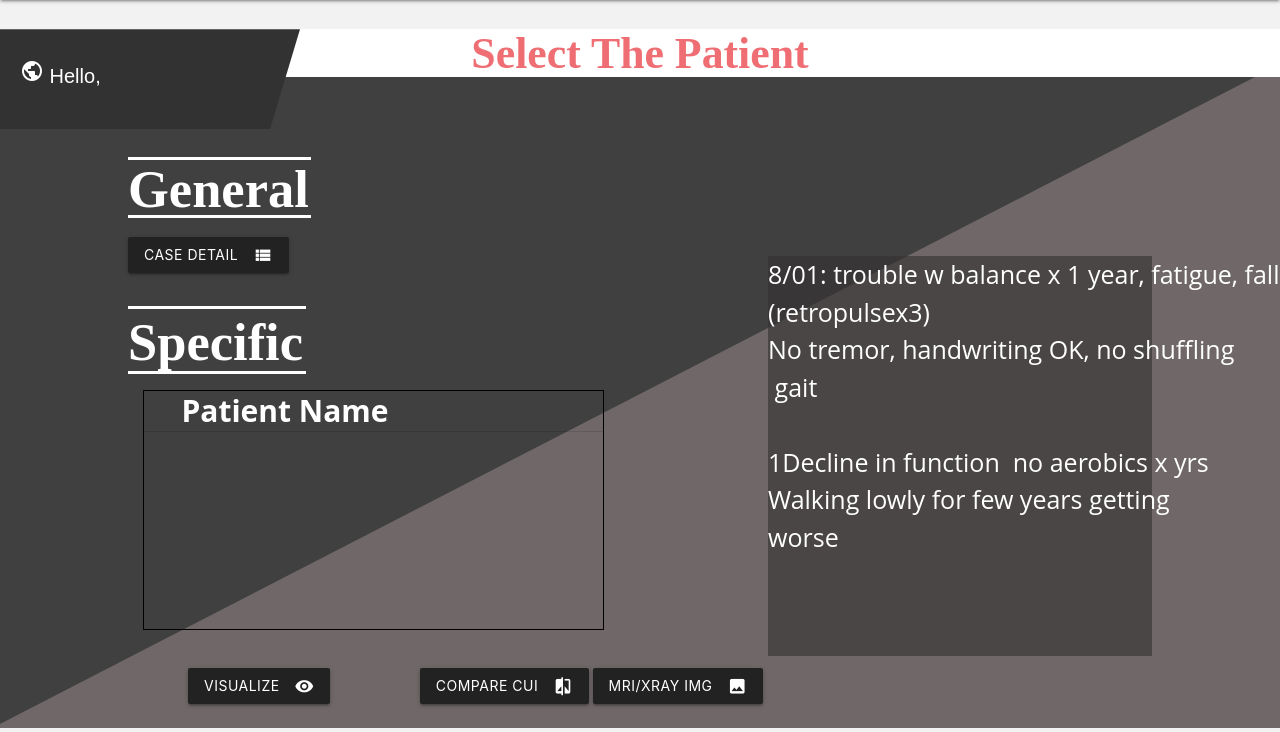
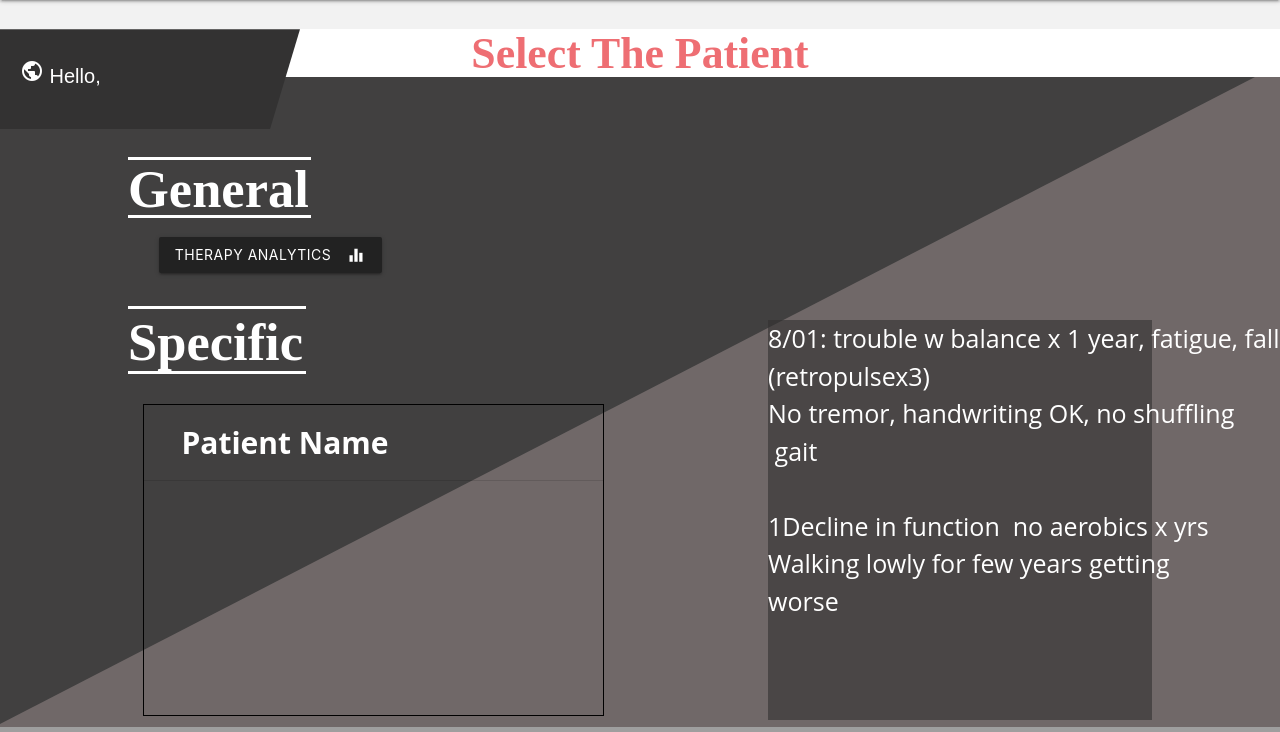
Before and after one commit to CCU-KLDP/IMDSS, a Django app: template IMDSS/templates/select_patient/select_patient.html in a window 1280 px wide. Shown: the part 64-796 px from the top of the page. Run offline with Django 3.2, Linux system fonts and the light colour scheme; the template is opened without the code that fills it, so the values that code supplies are empty; some libraries are stand-ins or nearby versions; some web fonts are replaced; grey boxes are pictures that could not be loaded.

Commit message:
adjust select_patient

```diff
--- a/IMDSS/select_patient/views.py
+++ b/IMDSS/select_patient/views.py
@@ -16,12 +16,12 @@ def response_as_json(data):
     response["Access-Control-Allow-Origin"] = "*"
     return response
 
+
 def get_patient_list():
-
     return list(Patient.objects.all())
 
+
 def select_patient_view(request):
-
     # doctor_id = request.GET['doctor_id']
     doctor_id = '04135'
     login_doctor = Doctor.objects.get(doctor_id=doctor_id)
--- a/IMDSS/static/css/select_patient/bg.css
+++ b/IMDSS/static/css/select_patient/bg.css
@@ -3,7 +3,7 @@
     margin: 0 auto;
     padding: 0;
     margin-top: 0%; /*改圖片上尖閣*/
-    margin-bottom: 15%;
+    margin-bottom: 10%;
     height: 60%;
 }
 
@@ -14,13 +14,14 @@
     margin-top: 0px;
     margin-left: 1.5%;
     padding-right: 0%;
-    height: 50%;
+    height: 65%;
     width: 45%;
     top: 0px;
 }
 
+
+
 #select-pats-table>thead>tr{
-    line-height: 10px;
     top: 70px;
     display: table;
     width: 100%;
@@ -31,7 +32,7 @@
 #select-pats-table>tbody{
     top: 90px;
     display: block;
-    height: 175px;
+    height: 298px;
     overflow-y: scroll;
     color: white;
     font-size: 20px;
@@ -56,14 +57,14 @@
     top: 22px;
 }
 
-.display{
+#display{
     margin-right: 8%;
     padding-right: 30%;
     margin-bottom: 10%;
     position: absolute;
     float: right;
     left: 60%;
-    top: 40%;
+    top: 48%;
     width: 30%;
     height: 400px;
     font-size: 25px;
@@ -219,10 +220,10 @@ body{
 .wrapsearch{
 
     width: 200px;
-  position: relative;
-  top: 0px;
-  left: 400px;
-  transform: translate(-50%, -50%);
+    position: relative;
+    top: 0px;
+    left: 400px;
+    transform: translate(-50%, -50%);
 }
 
 .search {
@@ -267,7 +268,17 @@ body{
   color: white;
 }
 
+#visualize{
+    margin-left: 2%;
+}
 
+#emr_search{
+    margin-left: 3%;
+}
+
+#mri{
+    margin-left: 3%;
+}
 
 
 
@@ -317,7 +328,7 @@ body{
   }
 
   .ml1 .letter {
-      position: relative;
+    position: relative;
     display: inline-block;
     line-height: 1em;
     top: 20px;
--- a/IMDSS/templates/select_patient/select_patient.html
+++ b/IMDSS/templates/select_patient/select_patient.html
@@ -64,10 +64,11 @@
                     <span class="letters">General</span>
                     <span class="line line2"></span>
                 </span>
-            </h1><button id="detail" class="btn waves-effect waves-light detail" type="submit" name="action">Case Detail
-            <i class="material-icons right">view_list</i>
-        </button>
-            <h1 class="ml2 se2">
+            </h1>
+            <button id="detail" class="btn waves-effect waves-light detail large" style="margin-left: 3%;">Therapy Analytics
+                <i class="material-icons right">equalizer</i>
+            </button>
+            <h1 class="ml2 se2" style="margin-bottom: 40px;">
                 <span class="text-wrapper">
                     <span class="line line1"></span>
                     <span class="letters">Specific</span>
@@ -79,7 +80,7 @@
 
 
 
-        <div class="display">
+        <div id="display">
             8/01:&nbsp;trouble&nbsp;w&nbsp;balance&nbsp;x&nbsp;1&nbsp;year,&nbsp;fatigue,&nbsp;fall&nbsp;
             (retropulsex3)
             No&nbsp;tremor,&nbsp;handwriting&nbsp;OK,&nbsp;no&nbsp;shuffling<br>
@@ -110,65 +111,22 @@
                         </tr>
 
                     {% endfor %}
-                    <!-- <tr>
-                        <td width="7%" onclick="">Alethea Gorney</td>
-                    </tr>
-                    <tr>
-                        <td width="7%">Nakita Bible</td>
-                    </tr>
-                    <tr>
-                        <td width="7%">Diane Ruano</td>
-                    </tr>
-                    <tr>
-                        <td width="7%">Delaine Connor</td>
-                    </tr>
-                    <tr>
-                        <td width="7%">Lezlie Agar</td>
-                    </tr>
-                    <tr>
-                        <td width="7%">Kassie Pascual</td>
-                    </tr>
-                    <tr>
-                        <td width="7%">Clint Lenzen</td>
-                    </tr>
-                    <tr>
-                        <td width="7%">Cornelius Helbing</td>
-                    </tr>
-                    <tr>
-                        <td width="7%">Luci Bondurant</td>
-                    </tr>
-                    <tr>
-                        <td width="7%">Alden Wroten</td>
-                    </tr>
-                    <tr>
-                        <td width="7%">Kristina Sansom</td>
-                    </tr>
-                    <tr>
-                        <td width="7%">Dottie Waddington</td>
-                    </tr>
-                    <tr>
-                        <td width="7%">Chanell Paddock
-                        </td>
-                    </tr>
-                    <tr>
-                        <td width="7%">Sharonda Muscarella</td>
-                    </tr> -->
                 </tbody>
-
             </table>
         </div>
 
 
 
         <div class="btn-grp">
-            <button class="btn waves-effect waves-light" type="submit" name="action" id = "visualize">Visualize
+            <button class="btn waves-effect waves-light" id = "visualize">Visualize
                 <i class="material-icons right">remove_red_eye</i>
             </button>
-            &nbsp&nbsp&nbsp&nbsp&nbsp&nbsp&nbsp&nbsp&nbsp&nbsp&nbsp&nbsp&nbsp&nbsp&nbsp&nbsp&nbsp&nbsp&nbsp&nbsp&nbsp
-            <button class="btn waves-effect waves-light" type="submit" name="action" id = "emr_search">Compare CUI
+
+            <button class="btn waves-effect waves-light" id = "emr_search">Compare CUI
                 <i class="material-icons right">compare</i>
             </button>
-            <button class="btn waves-effect waves-light" type="submit" name="action">MRI/XRAY IMG
+
+            <button class="btn waves-effect waves-light" id="mri">MRI/XRAY IMG
                 <i class="material-icons right">image</i>
             </button>
         </div>
```
